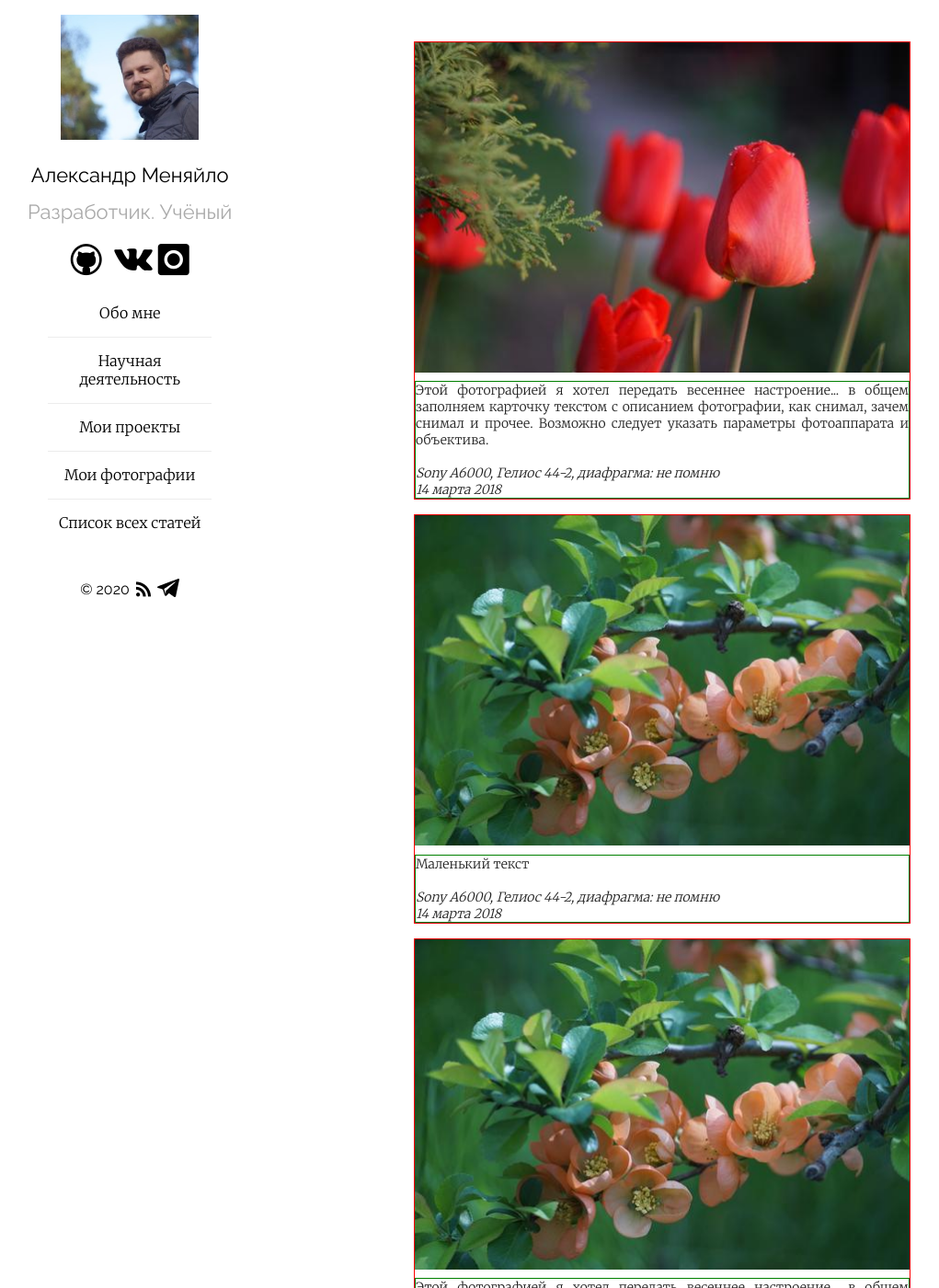
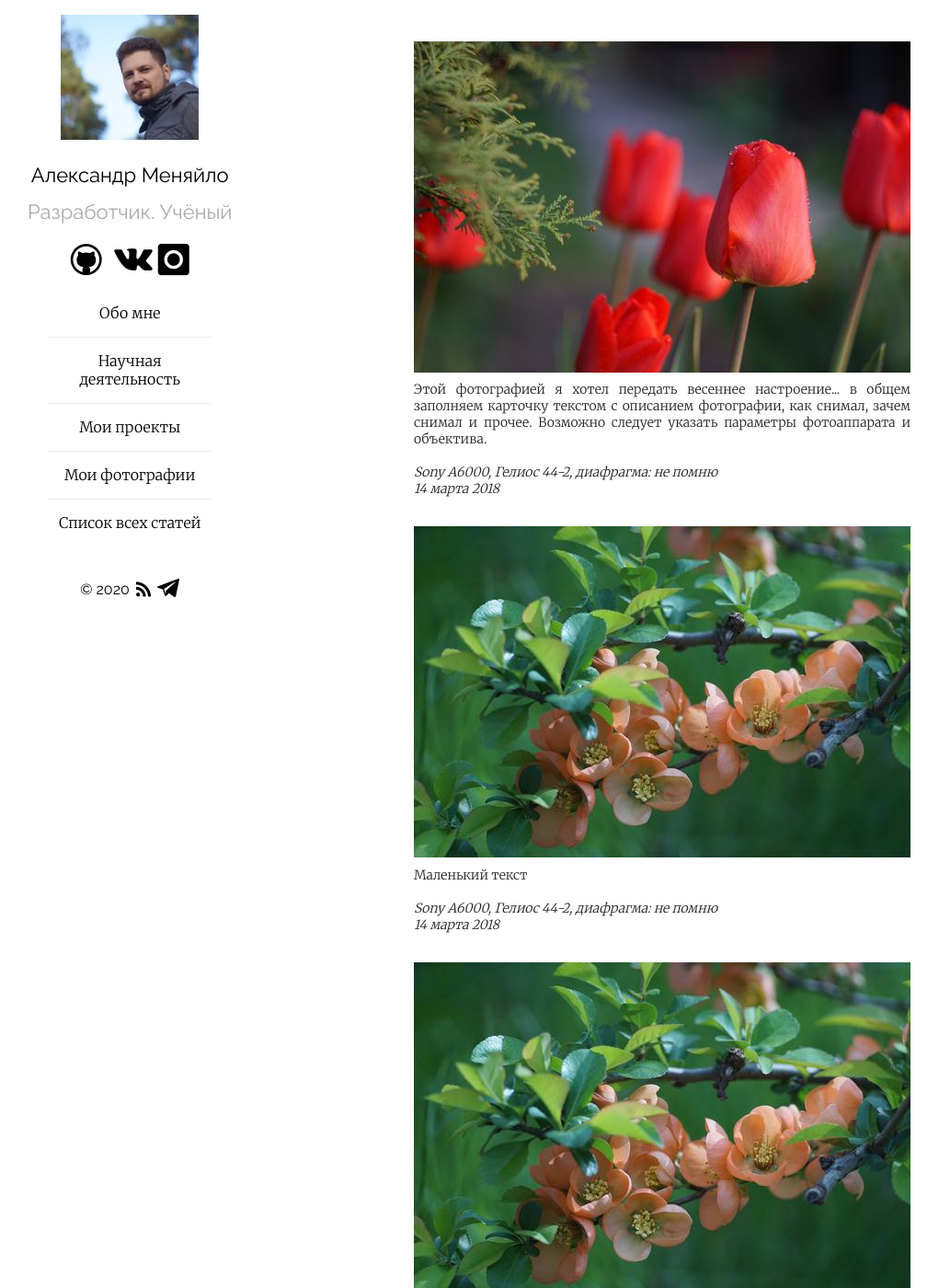
Before and after one commit to Mendeo/mendeo.github.io, a Jekyll site: the page built from my_photos.html, in a window 1280 px wide and 1400 px high. Shown: the whole window at 92% size, without its empty margins (45-1066 px from the left). Built offline with Jekyll 4.4.1, drawn with Linux system fonts in a browser that asks for light colours.

Commit message:
Закончил карточки. Перехожу к следующему этапу

```diff
--- a/_sass/plain.scss
+++ b/_sass/plain.scss
@@ -13,18 +13,18 @@ $leftWidth: 220px;
 	display: grid;
 	grid-template-columns: repeat(auto-fit, minmax(350px, 540px));
 	grid-auto-rows: auto;
-	grid-row-gap: 1rem;
+	grid-row-gap: 2rem;
 	grid-column-gap: 1rem;
 	justify-items: center;
 	justify-content: center;
 
 	figure
 	{
-		border: red 1px solid;
+		//border: red 1px solid;
 		margin: 0px;
 		figcaption
 		{
-			border: green 1px solid;
+			//border: green 1px solid;
 			text-align: justify;
 			overflow-y: auto;
 			max-height: calc(540px / 3 - 0.5rem);
```
